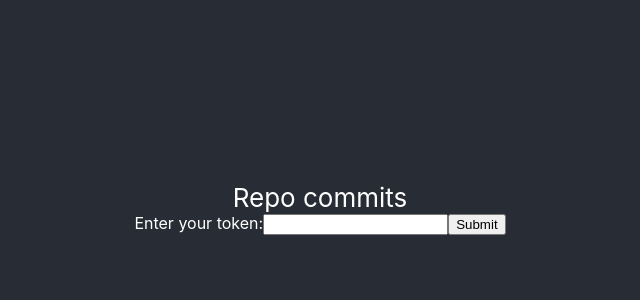
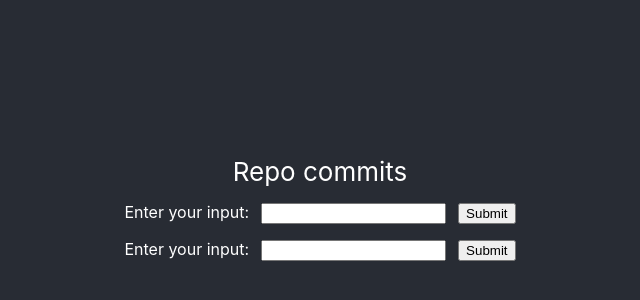
Before and after one commit to sho19/github-commits-app, a React (Create React App) app: page / in a window 1280 px wide. Shown: the part 192-492 px from the top of the page, without its empty margins (320-960 px from the left). Built offline with nearby package versions, Linux system fonts and the light colour scheme.

Commit message:
added component for token input

```diff
--- a/src/App.js
+++ b/src/App.js
@@ -1,13 +1,16 @@
+import { useState } from 'react'
 import './App.css';
 import TokenProvider from './token-provider/TokenProvider'
 
 function App() {
+  const [token, setToken] = useState(null);
   return (
     <div className="App">
       <header className="App-header">
         Repo commits
       </header>
-      <TokenProvider />
+      {token? <></> : <TokenProvider setToken={setToken}/>}
+      <TokenProvider setToken={setToken}/>
     </div>
   );
 }
--- a/src/token-provider/TokenProvider.css
+++ b/src/token-provider/TokenProvider.css
@@ -0,0 +1,11 @@
+.token-provider{
+    margin-top: 15px;
+}
+
+.input-label {
+    margin-right: 12px;
+}
+
+.input-label> input{
+    margin-left: 12px;
+}
--- a/src/token-provider/TokenProvider.js
+++ b/src/token-provider/TokenProvider.js
@@ -1,22 +1,25 @@
 import './TokenProvider.css';
-import {useState} from 'react'
+import { useState } from 'react'
 
-function TokenProvider() {
-    const [token, setToken] = useState("");
+function TokenProvider(props) {
+    const [input, setInput] = useState("");
 
     const handleSubmit = (event) => {
         event.preventDefault();
-        alert(`The name you entered was: ${token}`)
+        if (input) {
+            sessionStorage['input'] = input;
+            props.setToken(input)
+        }
     }
 
     return (
-        <div className="TokenProvider">
+        <div className="token-provider">
             <form onSubmit={handleSubmit}>
-                <label className='input-label'>Enter your token:
+                <label className='input-label'>Enter your input:
                     <input
                         type="text"
-                        value={token}
-                        onChange={(e) => setToken(e.target.value)}
+                        value={input}
+                        onChange={(e) => setInput(e.target.value)}
                     />
                 </label>
                 <input type="submit" />
```
